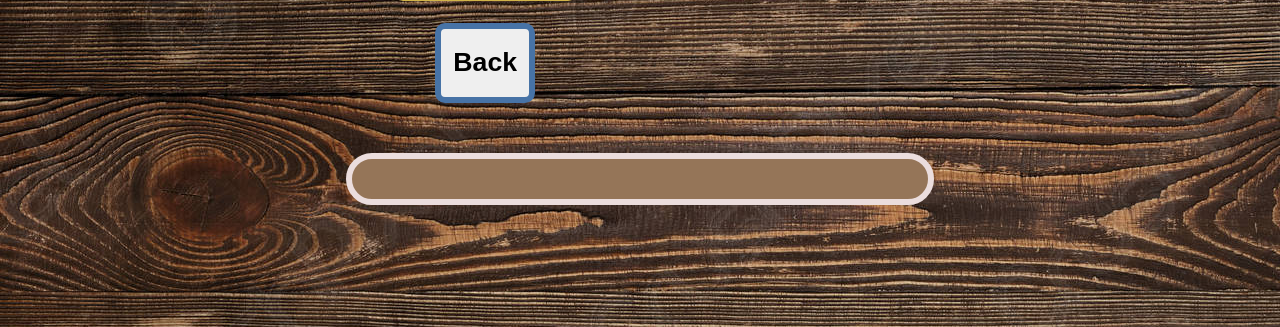
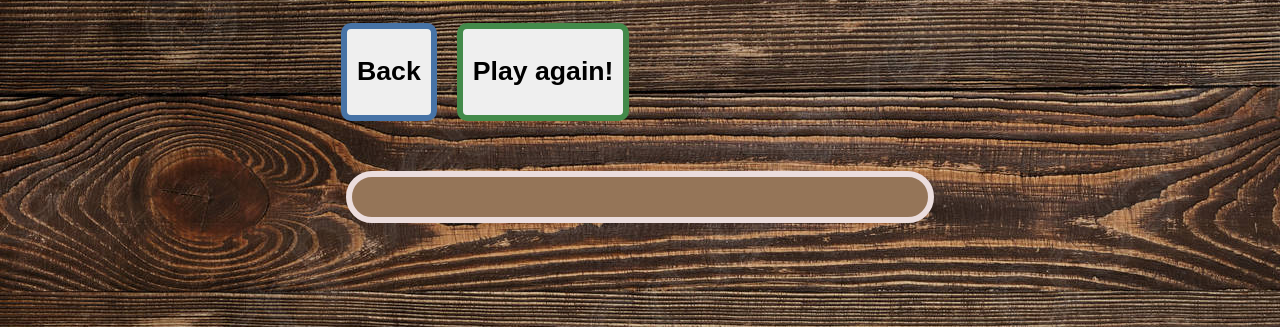
Before and after one commit to DulmievMusa/Tic_tak_toe_project, a Flask app: template templates/game.html in a window 1280 px wide. Shown: the part 285-612 px from the top of the page. Run offline with Flask 3, Linux system fonts and the light colour scheme; the template is opened without the code that fills it: most values are stand-ins (such as "Sample title", 1, 10 or a date in 2020); some libraries are stand-ins or nearby versions.

Commit message:
play again button

```diff
--- a/data/different_api.py
+++ b/data/different_api.py
@@ -183,3 +183,4 @@ def play_again_api():
     session['ending_seconds'] = -1
     session['old_opponent_rating'] = -1
     session['old_user_rating'] = -1
+    return jsonify({'response': 'success'})
--- a/templates/game.html
+++ b/templates/game.html
@@ -26,6 +26,18 @@
                         request.send();
                         };
 
+            function play_again() {
+                        var request = new XMLHttpRequest();
+                        request.onreadystatechange = function() {
+                            if (request.readyState == 4 && request.status == 200) {
+                                window.location.href = '/game_search';
+                                };
+                        };
+                        request.open('GET', '/api/play_again', true);
+                        request.responseType = 'json';
+                        request.send();
+                        };
+
             function do_all() {
                 var request = new XMLHttpRequest();
                         request.onreadystatechange = function() {
@@ -42,7 +54,7 @@
                                     window.location.href = '/';}
                                 document.getElementById("timer").innerHTML = '<h1 style="' + request.response.timer_style + '">Timer: ' + request.response.seconds + "</h1>"
                                 if (request.response.message !== "nothing") {
-                                document.getElementById("message_div").innerHTML = '<h1 style="text-align: center;background-color: #fff; border: 6px solid #d1b449;border-radius: 10px 10px 10px 10px;padding: 10px;">' + request.response.message + "</h1>" + '<div style="display: flex;justify-content: center;"><button style="font-family: Arial, Helvetica, sans-serif;width: 100px;border: 6px solid #4773a6;border-radius: 10px 10px 10px 10px;" ' + 'onclick="' + "document.location='/';" + '">' + '<h1>Back</h1></button></div>';};
+                                document.getElementById("message_div").innerHTML = '<h1 style="text-align: center;background-color: #fff; border: 6px solid #d1b449;border-radius: 10px 10px 10px 10px;padding: 10px;">' + request.response.message + "</h1>" + '<div style="display: flex;justify-content: center;"><button style="padding: 10px;font-family: Arial, Helvetica, sans-serif;border: 6px solid #4773a6;border-radius: 10px 10px 10px 10px;" ' + 'onclick="' + "document.location='/';" + '">' + '<h1>Back</h1></button><button style="font-family: Arial, Helvetica, sans-serif;border: 6px solid #438a4a;border-radius: 10px 10px 10px 10px;padding: 10px;margin-left: 20px;" ' + 'onclick="' + "play_again();" + '">' + '<h1>Play again!</h1></button></div>';};
                                 };
                         };
                         request.open('GET', '/api/do_all_game', true);
```
Also changed, not shown: db/main.db.
